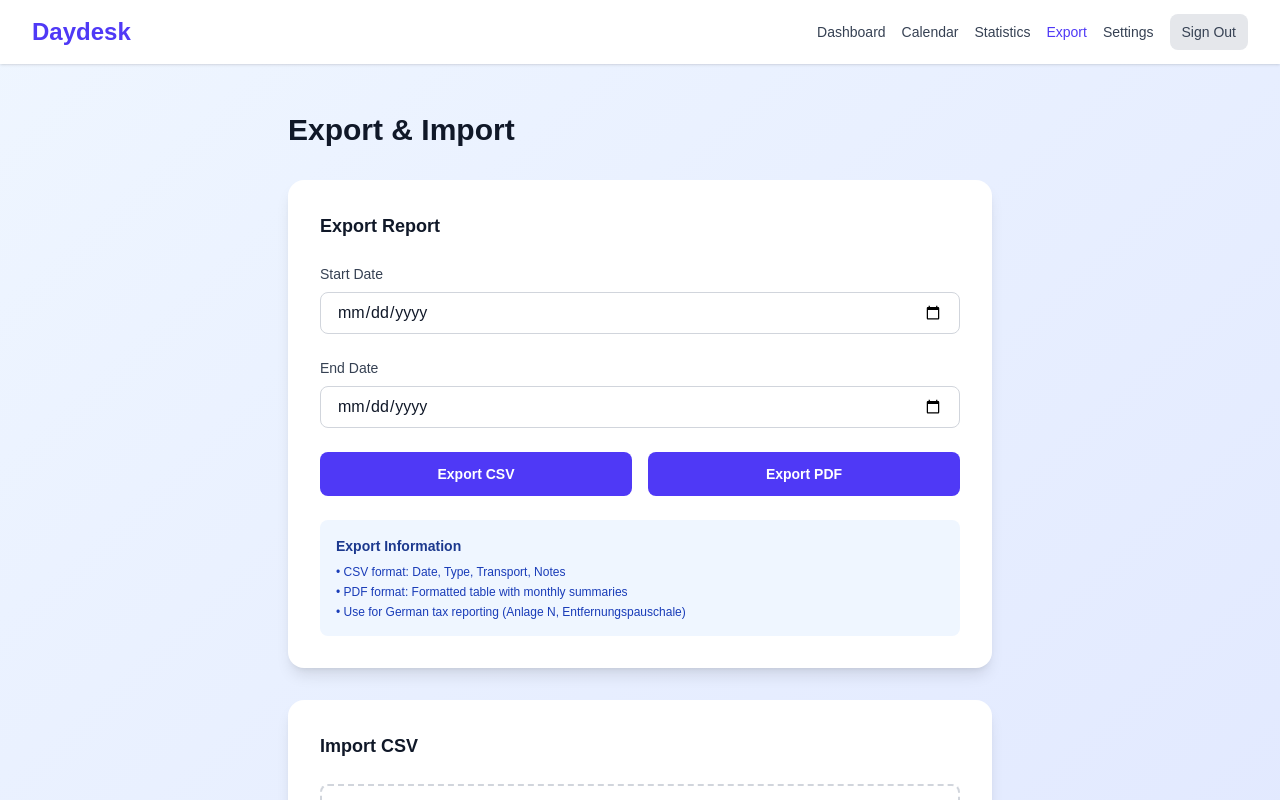
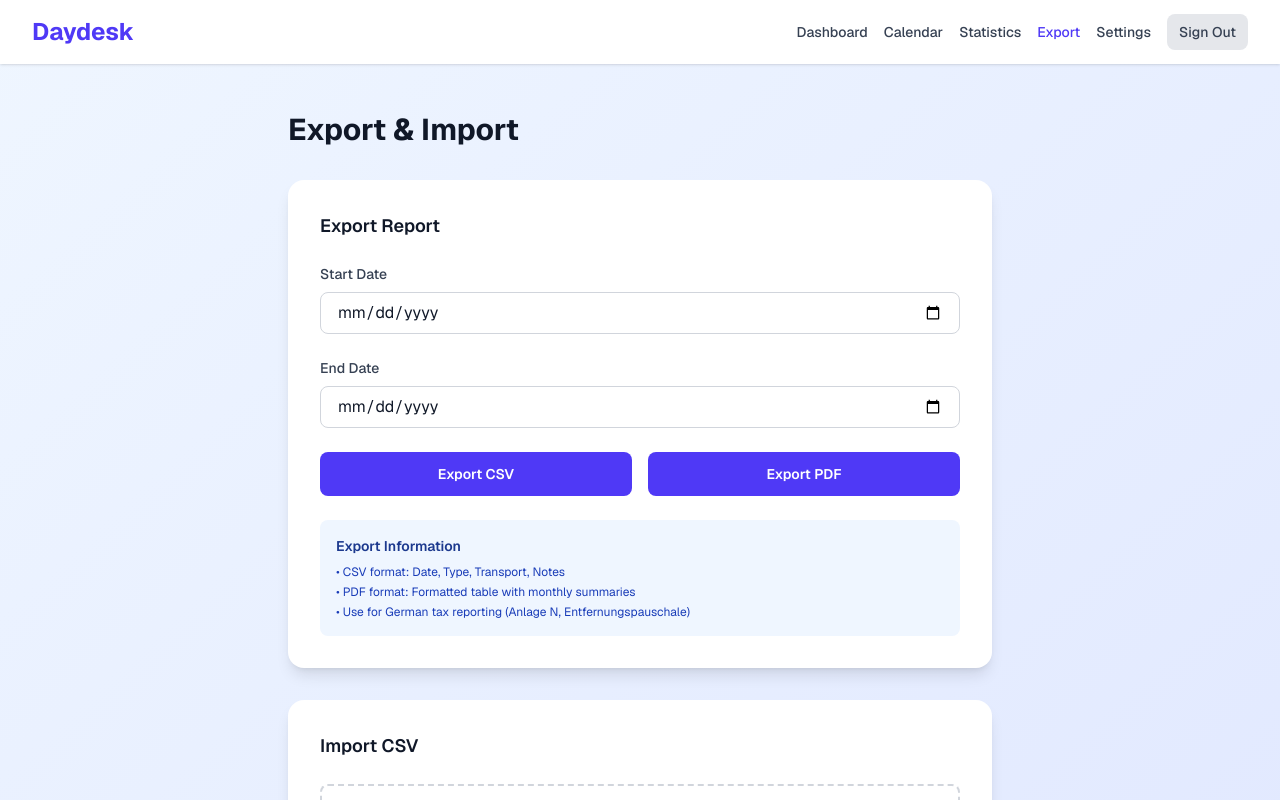
Before and after one commit to kuehnleon/daydesk, a Next.js app: page /export in a window 1280 px wide. Shown: the top 800 px of the page. Built offline with nearby package versions, Linux system fonts and the light colour scheme.

Commit message:
fix: remove Arial override so Geist font renders correctly
The body font-family was hardcoded to Arial, overriding the Geist Sans
font loaded via Next.js. Removing the override lets the --font-sans
theme variable (Geist) apply as intended.

```diff
--- a/src/app/globals.css
+++ b/src/app/globals.css
@@ -26,5 +26,4 @@
 body {
   background: var(--background);
   color: var(--foreground);
-  font-family: Arial, Helvetica, sans-serif;
 }
```
